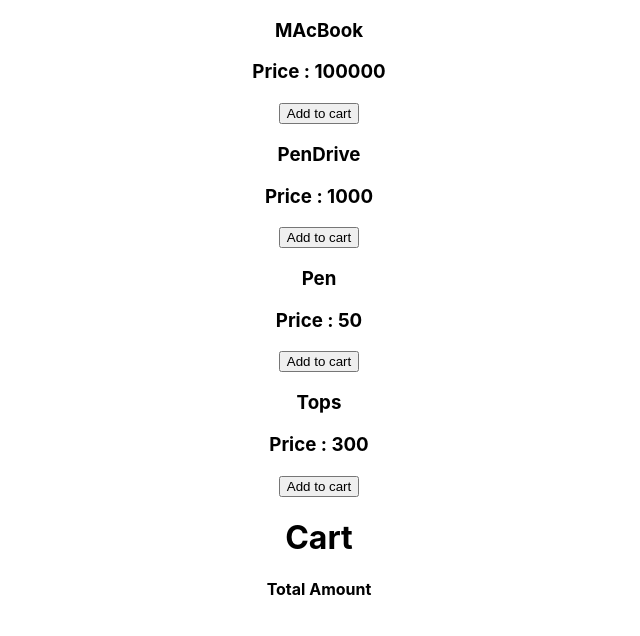
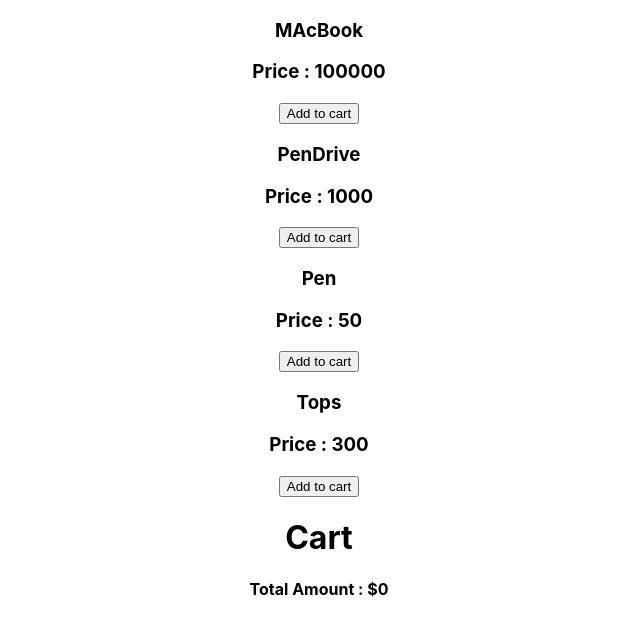
Before and after one commit to simee56/React-Js, a React (Create React App) app in the folder context-api2.0/: page / in a window 1280 px wide. Shown: the top 636 px of the page, without its empty margins (321-961 px from the left). Built offline with nearby package versions, Linux system fonts and the light colour scheme.

Commit message:
create a total

```diff
--- a/context-api2.0/src/component/Cart.jsx
+++ b/context-api2.0/src/component/Cart.jsx
@@ -2,7 +2,8 @@ import React, { useContext } from "react";
 import { cartContext } from "../context/cart";
 
 const Cart = () => {
-    const cart = useContext(cartContext)
+    const cart = useContext(cartContext);
+    const total = cart.items.reduce((a, b) => a + b.price, 0)
     return (
         <div>
             <h1>Cart</h1>
@@ -14,7 +15,7 @@ const Cart = () => {
                 )
                 )
             }
-            <h4>Total Amount</h4>
+            <h4>Total Amount : ${total}</h4>
         </div>
     );
 };
```
